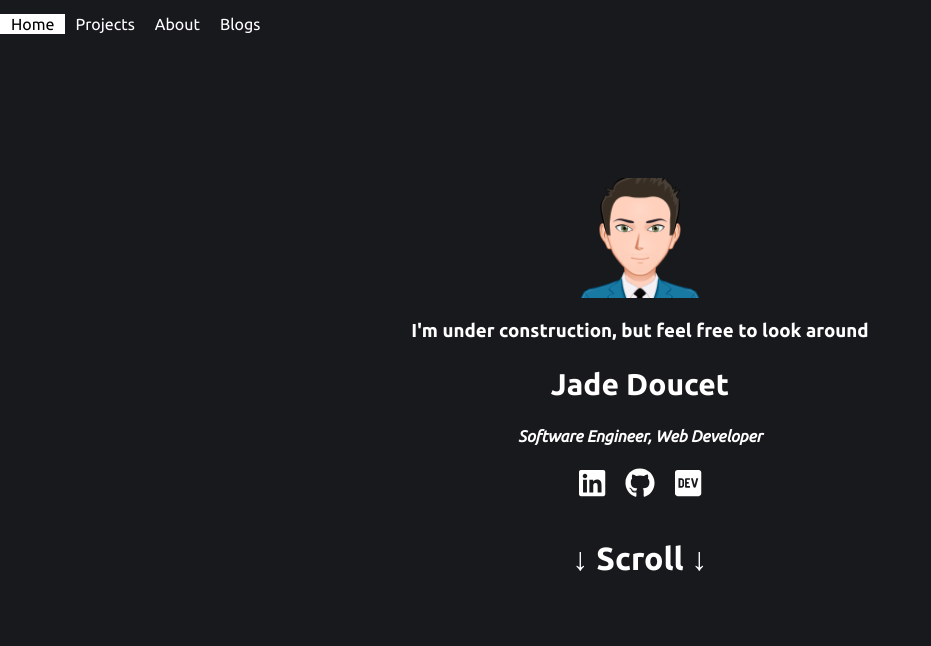
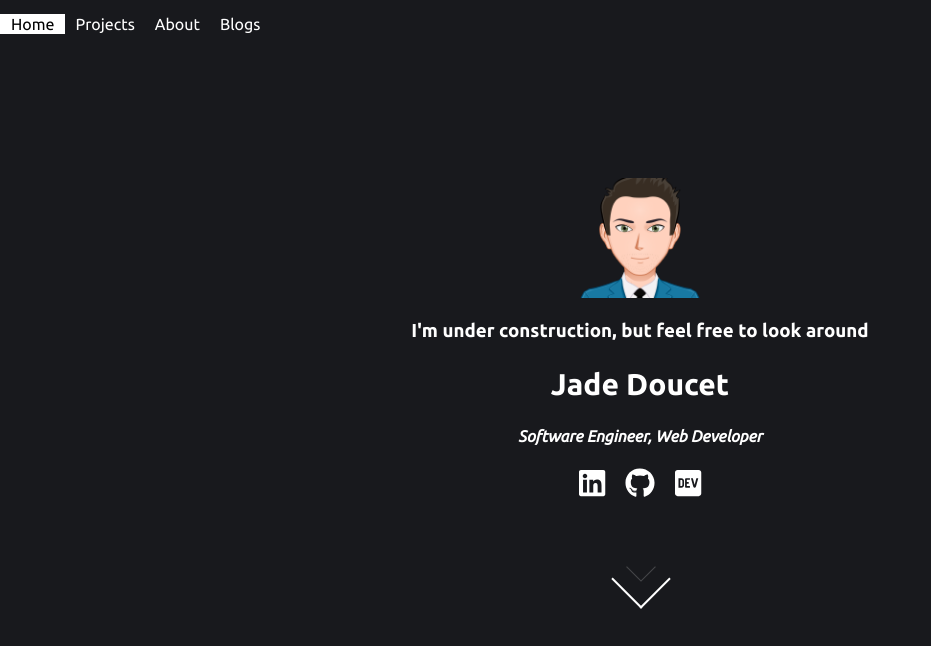
Before and after one commit to JadeJDoucet/portfolio-2020, a React (Create React App) app: page / in a window 1280 px wide. Shown: the top 646 px of the page, without its empty margins (0-931 px from the left). Built offline with nearby package versions, Linux system fonts and the light colour scheme.

Commit message:
added arrow

```diff
--- a/src/pages/Home.js
+++ b/src/pages/Home.js
@@ -27,9 +27,9 @@ function Home() {
                 <a href="https://dev.to/jadejdoucet">
                 < FontAwesomeIcon icon={['fab', 'dev']} />
                 </a>
+                <div className="arrow"></div>
             </div>
             <br/><br/>
-            <h1>↓ Scroll ↓</h1>
         </div>
     );
 }
```
